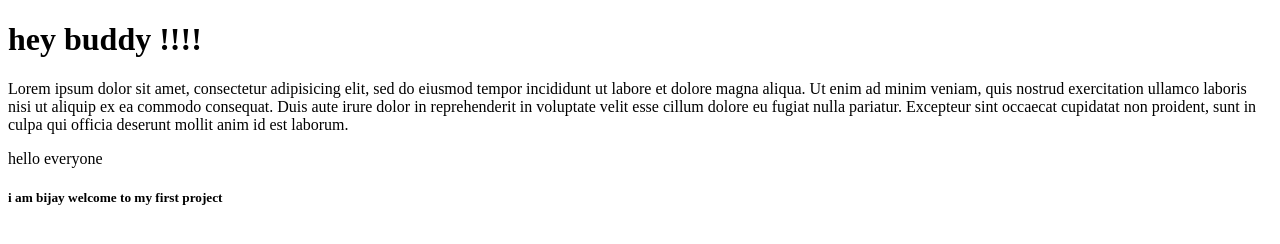
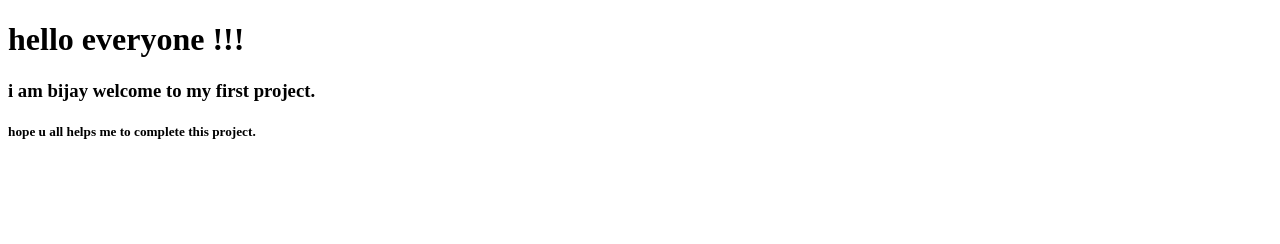
Before and after one commit to subedibj/gittut, a plain HTML site: page index.html in a window 1280 px wide. Drawn offline with Linux system fonts and the light colour scheme.

Commit message:
second updates

```diff
--- a/index.html
+++ b/index.html
@@ -4,17 +4,13 @@
 	<title></title>
 </head>
 <body>
-<h1>hey buddy !!!!</h1>
-<p> Lorem ipsum dolor sit amet, consectetur adipisicing elit, sed do eiusmod
-tempor incididunt ut labore et dolore magna aliqua. Ut enim ad minim veniam,
-quis nostrud exercitation ullamco laboris nisi ut aliquip ex ea commodo
-consequat. Duis aute irure dolor in reprehenderit in voluptate velit esse
-cillum dolore eu fugiat nulla pariatur. Excepteur sint occaecat cupidatat non
-proident, sunt in culpa qui officia deserunt mollit anim id est laborum.</p>
 
-<div class="bijay">hello everyone
 
-<h5>i am bijay welcome to my first project</h5></div>
+<div class="bijay">
+	<h1>hello everyone !!!</h1>
+	<h3>i am bijay welcome to my first project.</h3>
+	<h5>hope u all helps me to complete this project.</h5>
+</div>
 
 </body>
 </html>
```
